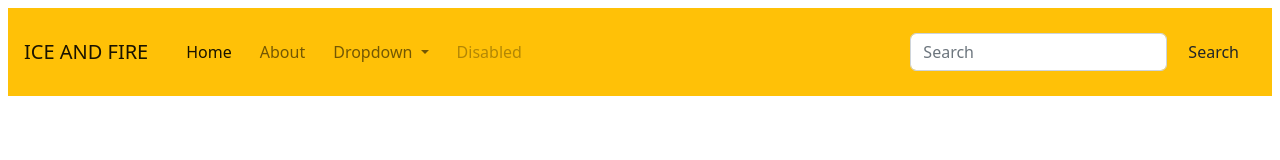
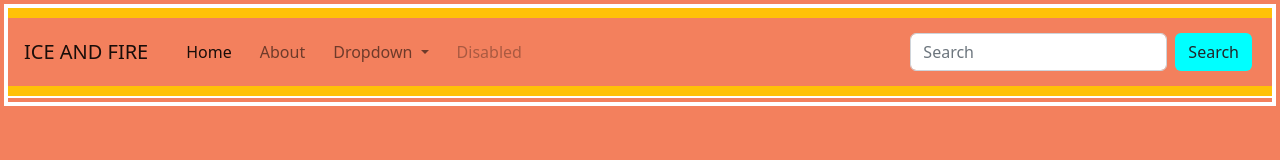
Before and after one commit to Ganesh-palraj/an_api_of_ice_and_fire, a plain HTML site: page index.html in a window 1280 px wide. Drawn offline with nearby package versions, Linux system fonts and the light colour scheme; no server answers.

Commit message:
Update style.css

```diff
--- a/style.css
+++ b/style.css
@@ -2,7 +2,8 @@
     padding:2px;
     box-sizing:border-box;
     margin: 2px;
+    background-color: rgb(243, 128, 93);
 }
-body{
-    background-attachment:scroll;
+#btn{
+    background-color: aqua;
 }
```
